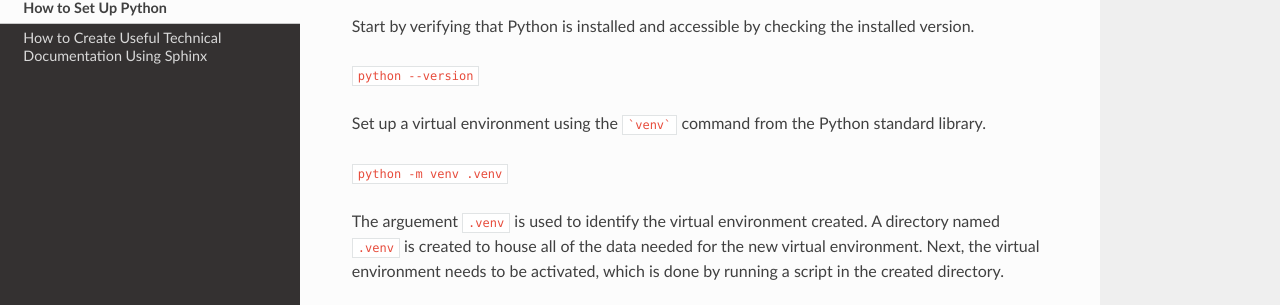
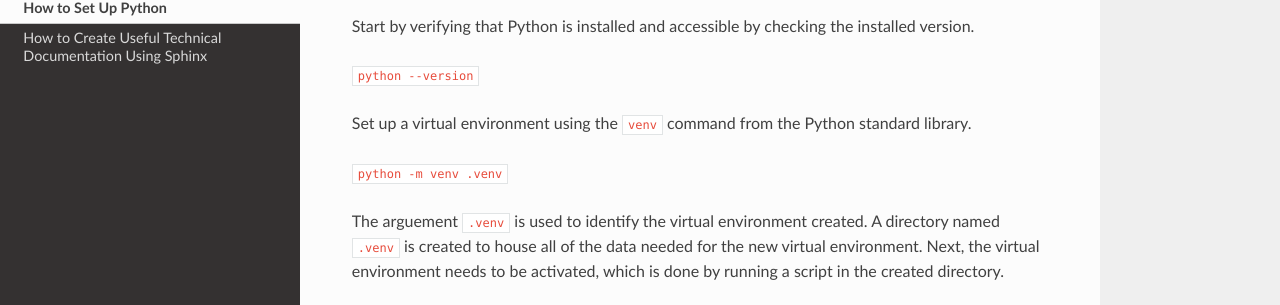
Before and after one commit to bunny-fish/docs, a Sphinx documentation site: the page built from sphinx/source/howto-set-up-python.rst, in a window 1280 px wide. Shown: the part 145-450 px from the top of the page. Built offline with Sphinx 7.4.7 and the Read the Docs theme 3.1.0, drawn with Linux system fonts in a browser that asks for light colours.

````diff
--- a/sphinx/source/howto-set-up-python.rst
+++ b/sphinx/source/howto-set-up-python.rst
@@ -7,7 +7,7 @@ Start by verifying that Python is installed and accessible by checking the insta
 
 ``python --version``
 
-Set up a virtual environment using the ```venv``` command from the Python standard library.
+Set up a virtual environment using the ``venv`` command from the Python standard library.
 
 ``python -m venv .venv``
 
````
